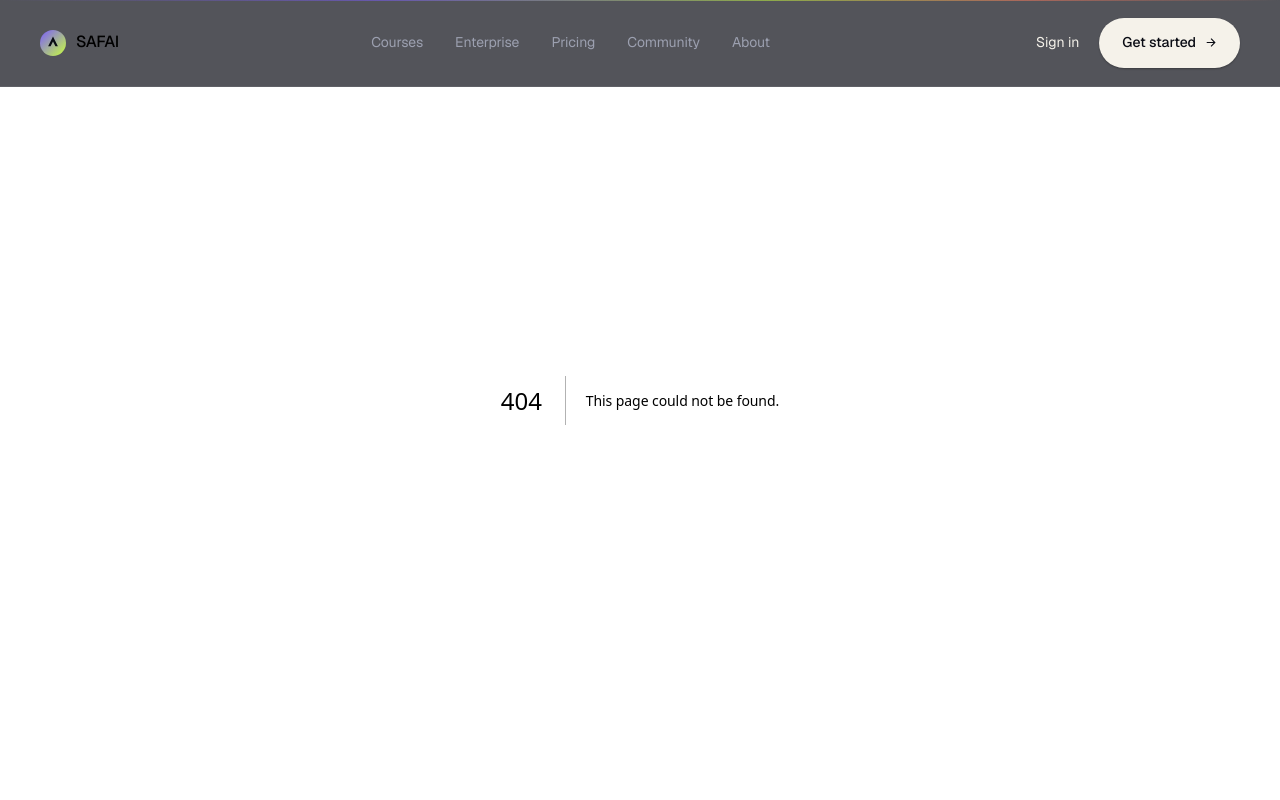
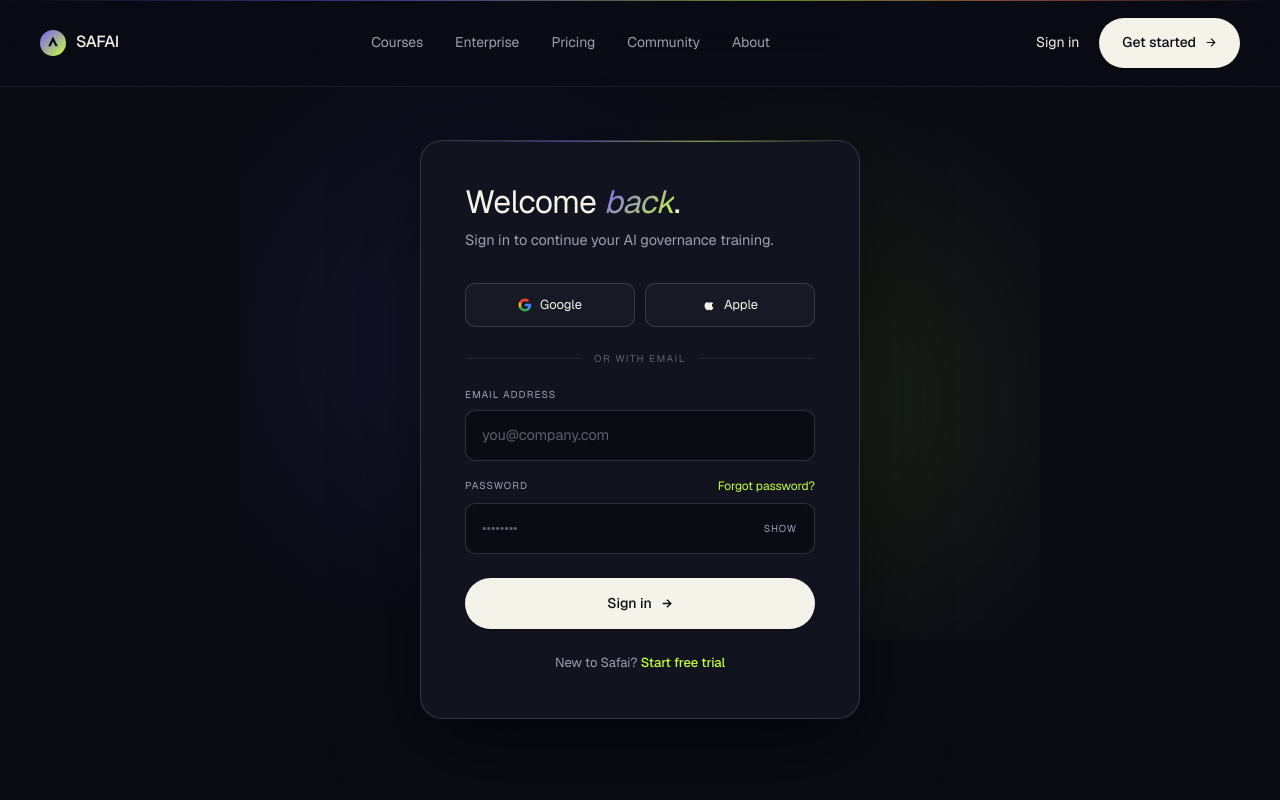
Before and after one commit to safaiaus/safai, a Next.js app: page /signin in a window 1280 px wide. Before the commit this address had no page. Shown: the top 800 px of the page. Built offline with nearby package versions, Linux system fonts and the light colour scheme.

Commit message:
Add sign in and sign up pages

```diff
--- /dev/null
+++ b/app/signin/page.tsx
@@ -0,0 +1,7 @@
+import AuthForm from "@/components/AuthForm";
+
+export const metadata = { title: "Sign in · Safai" };
+
+export default function SignInPage() {
+  return <AuthForm mode="signin" />;
+}
--- /dev/null
+++ b/app/signup/page.tsx
@@ -0,0 +1,7 @@
+import AuthForm from "@/components/AuthForm";
+
+export const metadata = { title: "Start free trial · Safai" };
+
+export default function SignUpPage() {
+  return <AuthForm mode="signup" />;
+}
--- /dev/null
+++ b/components/Auth.module.css
@@ -0,0 +1,151 @@
+.wrap {
+  min-height: 82vh;
+  display: flex;
+  align-items: center;
+  justify-content: center;
+  padding: 140px 24px 90px;
+  position: relative;
+}
+.wrap::before {
+  content: '';
+  position: absolute;
+  top: 40px; left: 50%;
+  transform: translateX(-50%);
+  width: 800px; height: 600px;
+  background:
+    radial-gradient(circle at 30% 50%, var(--accent-glow), transparent 50%),
+    radial-gradient(circle at 70% 60%, var(--accent-2-glow), transparent 50%);
+  pointer-events: none;
+  opacity: 0.5;
+}
+.card {
+  width: 100%;
+  max-width: 440px;
+  background: var(--bg-elev-1);
+  border: 1px solid var(--border-hi);
+  border-radius: 22px;
+  padding: 44px;
+  box-shadow: 0 30px 80px rgba(0, 0, 0, 0.5);
+  position: relative;
+  z-index: 1;
+}
+.card::before {
+  content: '';
+  position: absolute;
+  top: 0; left: 24px; right: 24px;
+  height: 1px;
+  background: linear-gradient(90deg, transparent, var(--accent), var(--accent-2), transparent);
+  opacity: 0.6;
+}
+.card h1 {
+  font-family: var(--font-serif);
+  font-weight: 400;
+  font-size: 32px;
+  line-height: 1.05;
+  letter-spacing: -0.02em;
+  margin: 0 0 10px;
+  color: var(--text);
+}
+.card h1 em {
+  font-style: italic;
+  background: linear-gradient(135deg, var(--accent), var(--accent-2));
+  -webkit-background-clip: text;
+  background-clip: text;
+  -webkit-text-fill-color: transparent;
+  color: transparent;
+}
+.sub { font-size: 14.5px; color: var(--text-muted); margin: 0 0 32px; }
+.ssoRow { display: grid; grid-template-columns: 1fr 1fr; gap: 10px; margin-bottom: 24px; }
+.ssoBtn {
+  padding: 11px 16px;
+  background: var(--surface);
+  border: 1px solid var(--border-hi);
+  border-radius: 10px;
+  font-size: 13px;
+  color: var(--text);
+  display: flex;
+  align-items: center;
+  justify-content: center;
+  gap: 8px;
+  transition: all 0.2s;
+}
+.ssoBtn:hover { border-color: rgba(255, 255, 255, 0.25); background: var(--surface-hi); }
+.divider {
+  display: flex;
+  align-items: center;
+  gap: 12px;
+  margin: 20px 0;
+  font-family: var(--font-mono);
+  font-size: 10px;
+  letter-spacing: 0.15em;
+  text-transform: uppercase;
+  color: var(--text-dim);
+}
+.divider::before, .divider::after { content: ''; flex: 1; height: 1px; background: var(--border); }
+.field { margin-bottom: 16px; }
+.field label {
+  display: block;
+  font-family: var(--font-mono);
+  font-size: 10px;
+  letter-spacing: 0.1em;
+  text-transform: uppercase;
+  color: var(--text-muted);
+  margin-bottom: 8px;
+}
+.field input, .field select {
+  width: 100%;
+  padding: 13px 16px;
+  background: var(--bg);
+  border: 1px solid var(--border-hi);
+  border-radius: 10px;
+  color: var(--text);
+  font-size: 14.5px;
+  font-family: inherit;
+  outline: none;
+  transition: all 0.2s;
+}
+.field input::placeholder { color: var(--text-dim); }
+.field input:focus, .field select:focus {
+  border-color: var(--accent-line);
+  box-shadow: 0 0 0 4px var(--accent-glow);
+}
+.fieldRow { display: flex; justify-content: space-between; align-items: center; margin-bottom: 8px; }
+.fieldRow label { margin-bottom: 0; }
+.fieldRow a { font-size: 12px; color: var(--accent-2); }
+.fieldRow a:hover { text-decoration: underline; }
+.passwordWrap { position: relative; }
+.reveal {
+  position: absolute;
+  right: 12px; top: 50%;
+  transform: translateY(-50%);
+  font-family: var(--font-mono);
+  font-size: 10px;
+  letter-spacing: 0.08em;
+  text-transform: uppercase;
+  color: var(--text-muted);
+  padding: 4px 6px;
+}
+.reveal:hover { color: var(--text); }
+.cta { width: 100%; justify-content: center; padding: 14px; margin-top: 8px; }
+.footer { text-align: center; margin-top: 24px; font-size: 13px; color: var(--text-muted); }
+.footer a { color: var(--accent-2); font-weight: 500; }
+.footer a:hover { text-decoration: underline; }
+.trialBadge {
+  display: flex;
+  align-items: center;
+  gap: 8px;
+  padding: 10px 14px;
+  background: rgba(200, 255, 61, 0.06);
+  border: 1px solid var(--accent-2-line);
+  border-radius: 10px;
+  font-size: 12.5px;
+  color: var(--text);
+  margin-bottom: 28px;
+}
+.trialBadge::before {
+  content: '';
+  width: 6px; height: 6px;
+  background: var(--accent-2);
+  border-radius: 50%;
+  box-shadow: 0 0 8px var(--accent-2);
+}
--- /dev/null
+++ b/components/AuthForm.tsx
@@ -0,0 +1,123 @@
+"use client";
+
+import { useState } from "react";
+import Link from "next/link";
+import styles from "./Auth.module.css";
+
+const PILLARS = [
+  "AI Governance (primary)",
+  "Cyber Security",
+  "Workplace Compliance & Risk",
+  "All three pillars · Professional plan",
+];
+
+export default function AuthForm({ mode }: { mode: "signin" | "signup" }) {
+  const isSignup = mode === "signup";
+  const [showPassword, setShowPassword] = useState(false);
+
+  return (
+    <div className={styles.wrap}>
+      <div className={styles.card}>
+        {isSignup && (
+          <div className={styles.trialBadge}>14-day free trial · No credit card required</div>
+        )}
+
+        <h1>{isSignup ? <>Start your <em>practice</em>.</> : <>Welcome <em>back</em>.</>}</h1>
+        <p className={styles.sub}>
+          {isSignup
+            ? "Join Australian practitioners certifying across AI, cyber and compliance."
+            : "Sign in to continue your AI governance training."}
+        </p>
+
+        <div className={styles.ssoRow}>
+          <button type="button" className={styles.ssoBtn}><GoogleIcon /> Google</button>
+          <button type="button" className={styles.ssoBtn}><AppleIcon /> Apple</button>
+        </div>
+
+        <div className={styles.divider}>Or with email</div>
+
+        <form onSubmit={(e) => e.preventDefault()}>
+          {isSignup && (
+            <div className={styles.field}>
+              <label>Full name</label>
+              <input type="text" placeholder="Your name" />
+            </div>
+          )}
+
+          <div className={styles.field}>
+            <label>{isSignup ? "Work email" : "Email address"}</label>
+            <input type="email" placeholder="you@company.com" />
+          </div>
+
+          <div className={styles.field}>
+            {isSignup ? (
+              <label>Password</label>
+            ) : (
+              <div className={styles.fieldRow}>
+                <label>Password</label>
+                <Link href="/signin">Forgot password?</Link>
+              </div>
+            )}
+            <div className={styles.passwordWrap}>
+              <input
+                type={showPassword ? "text" : "password"}
+                placeholder={isSignup ? "Choose a strong password" : "••••••••"}
+              />
+              <button
+                type="button"
+                className={styles.reveal}
+                onClick={() => setShowPassword((v) => !v)}
+                aria-label={showPassword ? "Hide password" : "Show password"}
+              >
+                {showPassword ? "Hide" : "Show"}
+              </button>
+            </div>
+          </div>
+
+          {isSignup && (
+            <div className={styles.field}>
+              <label>Primary training pillar</label>
+              <select>
+                {PILLARS.map((p) => (
+                  <option key={p}>{p}</option>
+                ))}
+              </select>
+            </div>
+          )}
+
+          <button type="submit" className={`btn btn-primary ${styles.cta}`}>
+            {isSignup ? "Start free trial" : "Sign in"}
+            <svg width="13" height="13" viewBox="0 0 24 24" fill="none" stroke="currentColor" strokeWidth="2.5"><path d="M5 12h14M13 5l7 7-7 7" /></svg>
+          </button>
+        </form>
+
+        <div className={styles.footer}>
+          {isSignup ? (
+            <>Already have an account? <Link href="/signin">Sign in</Link></>
+          ) : (
+            <>New to Safai? <Link href="/signup">Start free trial</Link></>
+          )}
+        </div>
+      </div>
+    </div>
+  );
+}
+
+function GoogleIcon() {
+  return (
+    <svg width="14" height="14" viewBox="0 0 24 24">
+      <path d="M22.56 12.25c0-.78-.07-1.53-.2-2.25H12v4.26h5.92c-.26 1.37-1.04 2.53-2.21 3.31v2.77h3.57c2.08-1.92 3.28-4.74 3.28-8.09z" fill="#4285F4" />
+      <path d="M12 23c2.97 0 5.46-.98 7.28-2.66l-3.57-2.77c-.98.66-2.23 1.06-3.71 1.06-2.86 0-5.29-1.93-6.16-4.53H2.18v2.84C3.99 20.53 7.7 23 12 23z" fill="#34A853" />
+      <path d="M5.84 14.09c-.22-.66-.35-1.36-.35-2.09s.13-1.43.35-2.09V7.07H2.18C1.43 8.55 1 10.22 1 12s.43 3.45 1.18 4.93l2.85-2.22.81-.62z" fill="#FBBC05" />
+      <path d="M12 5.38c1.62 0 3.06.56 4.21 1.64l3.15-3.15C17.45 2.09 14.97 1 12 1 7.7 1 3.99 3.47 2.18 7.07l3.66 2.84c.87-2.6 3.3-4.53 6.16-4.53z" fill="#EA4335" />
+    </svg>
+  );
+}
+
+function AppleIcon() {
+  return (
+    <svg width="14" height="14" viewBox="0 0 24 24" fill="currentColor">
+      <path d="M17.05 20.28c-.98.95-2.05.8-3.08.35-1.09-.46-2.09-.48-3.24 0-1.44.62-2.2.44-3.06-.35C2.79 15.25 3.51 7.59 9.05 7.31c1.35.07 2.29.74 3.08.8 1.18-.24 2.31-.93 3.57-.84 1.51.12 2.65.72 3.4 1.8-3.12 1.87-2.38 5.98.48 7.13-.57 1.5-1.31 2.99-2.54 4.08z" />
+    </svg>
+  );
+}
```
